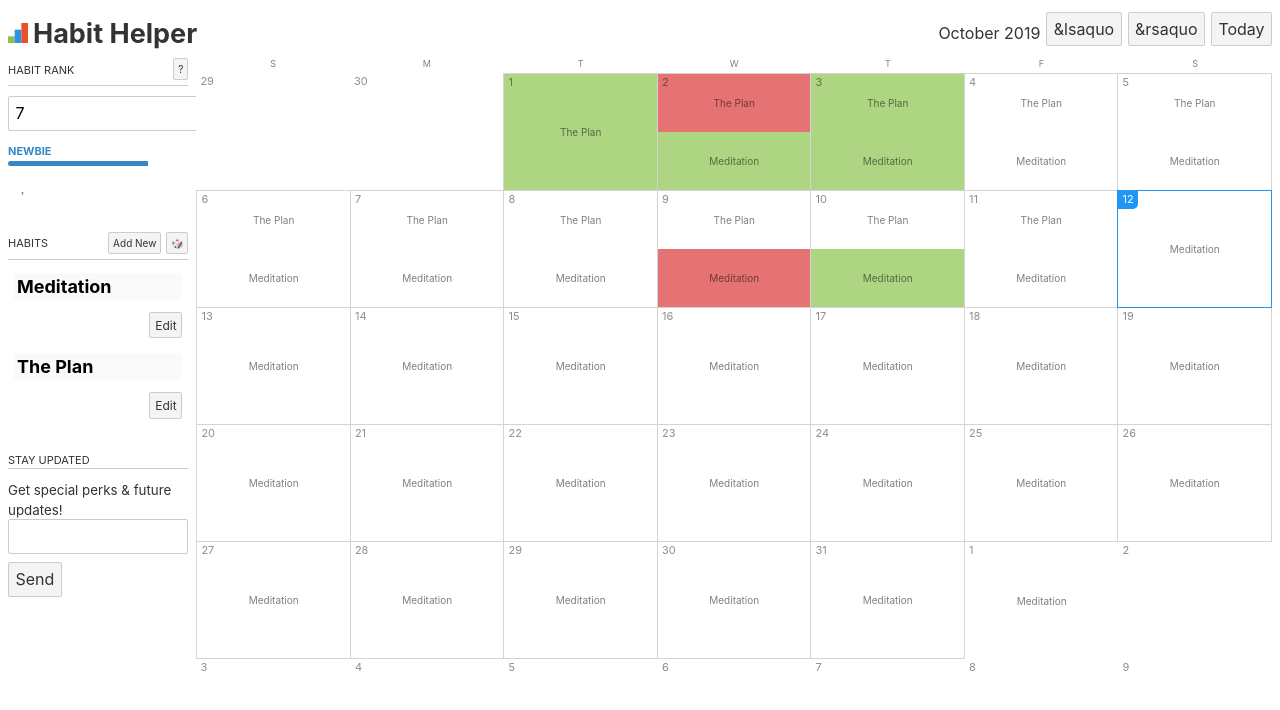
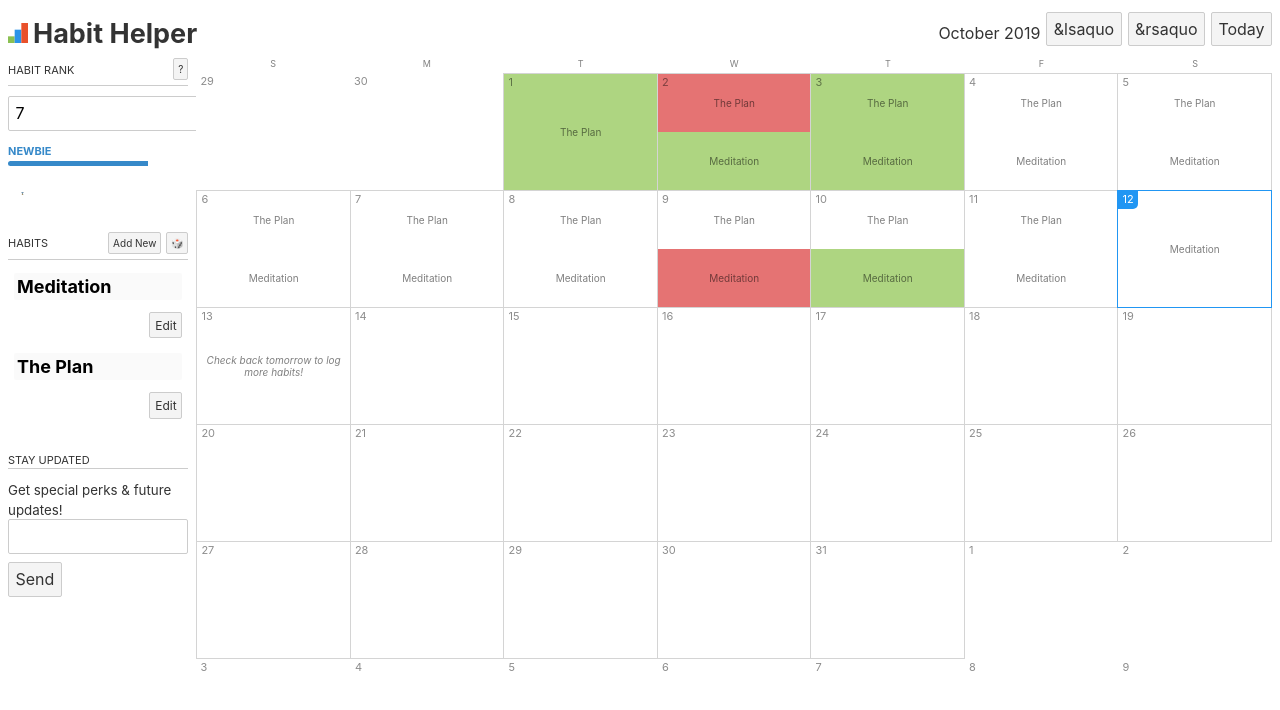
Before and after one commit to pooriajr/hh-svelte, a Svelte app: page / in a window 1280 px wide. Shown: the top 710 px of the page. Built offline with nearby package versions, Linux system fonts and the light colour scheme.

Commit message:
added tomorrow message and improved styles slightly

```diff
--- a/src/App.svelte
+++ b/src/App.svelte
@@ -25,6 +25,7 @@
   // CALENDAR ----------------------------------------------------------------------------
 
   let today = startOfDay(new Date())
+  let tomorrow = addDays(today, 1)
   let displayDate = today
 
   function generateDayArray(startDate, habitData) {
@@ -328,6 +329,7 @@
         class="cell"
         class:other-month="{!isSameMonth(day.date, displayDate)}"
         class:today="{isSameDay(day.date,today)}"
+        class:tomorrow="{isSameDay(day.date,tomorrow)}"
         on:click="{() => {activeCell = day.date}}"
         class:active="{day.date === activeCell}"
         disabled="{isAfter(day.date,today)}"
@@ -340,7 +342,11 @@
             <button class="cell-close" on:click|stopPropagation="{() => {activeCell = ''}}">✕</button>
             {/if}
           </div>
-          {#each day.habits as habit (habit.id)} {#if day.date === activeCell}
+          {#if isSameDay(day.date, tomorrow)}
+          <p>Check back tomorrow to log more habits!</p>
+          {:else if day.date > tomorrow}
+          <div></div>
+          {:else} {#each day.habits as habit (habit.id)} {#if day.date === activeCell}
           <button
             class="cell-habit active"
             on:click="{() => cycleRecord(habit.id, day.fDate)}"
@@ -361,7 +367,7 @@
               {habit.title || '?'}
             </span>
           </div>
-          {/if} {/each}
+          {/if} {/each} {/if}
         </div>
       </button>
       {/each}
@@ -644,7 +650,9 @@
   .cell-habit.active {
     border-radius: 3px;
     margin-bottom: 4px;
-    height: 30px;
+    min-height: 30px;
+    white-space: initial;
+    overflow: initial;
     font-size: 12px;
     color: rgb(0, 0, 0, 0.7);
   }
@@ -666,8 +674,14 @@
     color: white;
     background-color: #2196f3;
   }
+  .cell.tomorrow p {
+    margin: auto;
+    font-size: 10px;
+    color: rgb(0, 0, 0, 0.5);
+    font-style: italic;
+  }
 
-  .other-month {
+  .cell .other-month {
     background: white;
     color: #ccc;
   }
```
Also changed, not shown: 1 other file (tests, documents, lock files or other folders).
